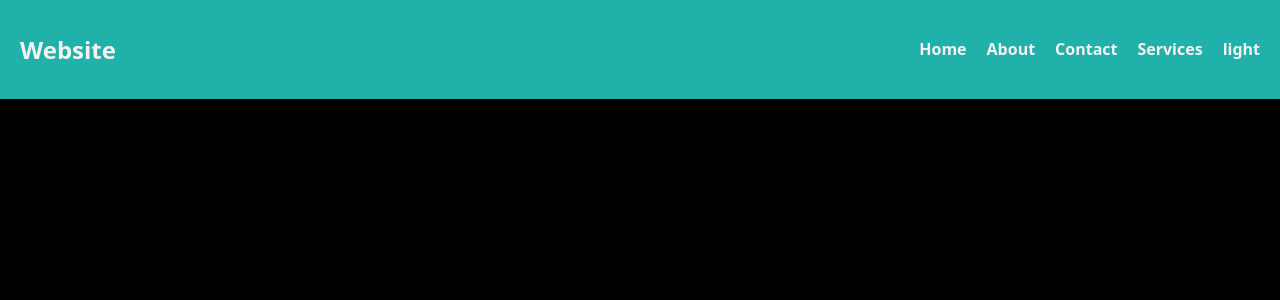
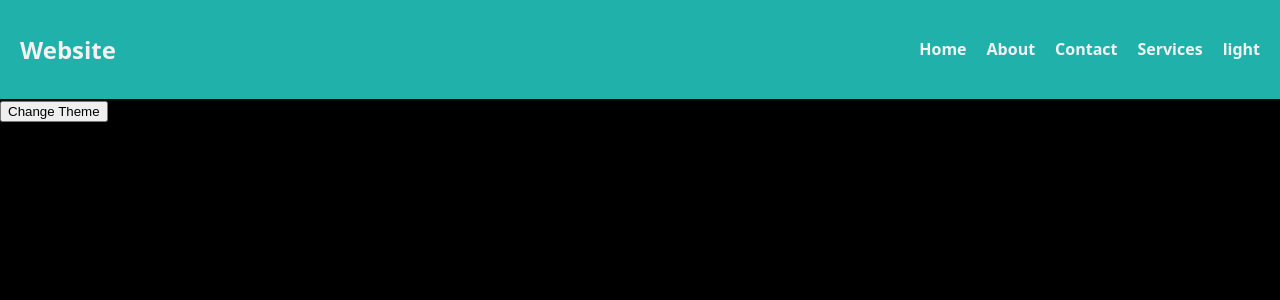
Before and after one commit to PiyushMishraX/ReactJS, a React (Vite) app in the folder context-api-21/: page / in a window 1280 px wide. Shown: the top 300 px of the page. Built offline with nearby package versions, Linux system fonts and the light colour scheme.

Commit message:
changing theme through button

```diff
--- a/context-api-21/src/App.jsx
+++ b/context-api-21/src/App.jsx
@@ -24,6 +24,7 @@
 
 
 
+import Button from './components/Button'
 import Navbar from './components/Navbar'
 
 const App = () => {
@@ -31,6 +32,7 @@ const App = () => {
   return (
     <div>
       <Navbar />
+      <Button />
     </div>
   )
 }
--- /dev/null
+++ b/context-api-21/src/components/Button.jsx
@@ -0,0 +1,24 @@
+import React, { useContext } from 'react'
+import { ThemeDataContext } from '../context/ThemeContext'
+
+const Button = () => {
+
+    // const [theme] = useContext(ThemeDataContext)
+    // const [setTheme] = useContext(ThemeDataContext)
+    // const [theme,setTheme] = useContext(ThemeDataContext) // need to load both them in setTheme to sue setTheme , else it will not be seen as fucntion bcz it will be set as the first element (setTheme will be set as theme  ) or use [,setTheme]
+    const [,setTheme] = useContext(ThemeDataContext)
+
+    const changeTheme = ()=>{
+
+        setTheme('Dark')
+    }
+
+  return (
+    <div>
+      {/* <button onClick={changeTheme}>Change Theme {theme}</button> */}
+      <button onClick={changeTheme}>Change Theme </button>
+    </div>
+  )
+}
+
+export default Button
```
